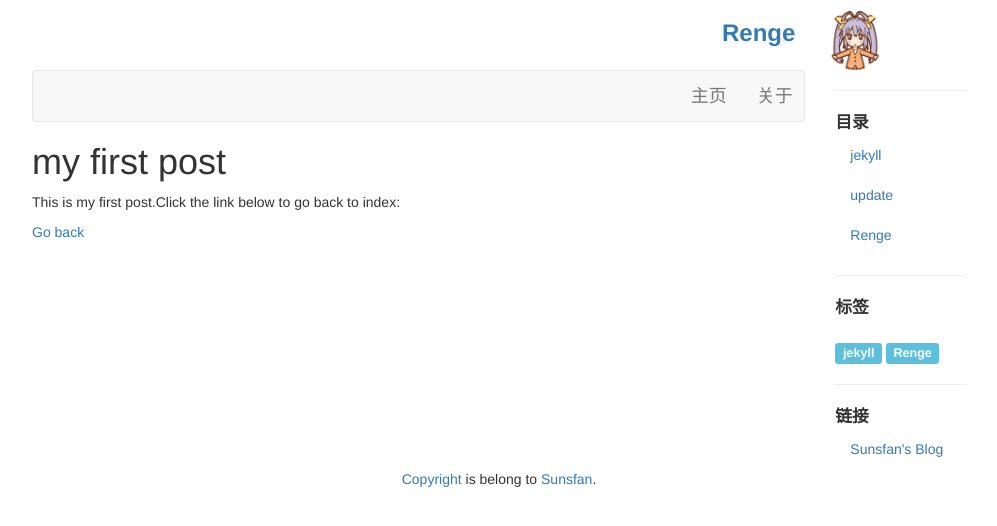
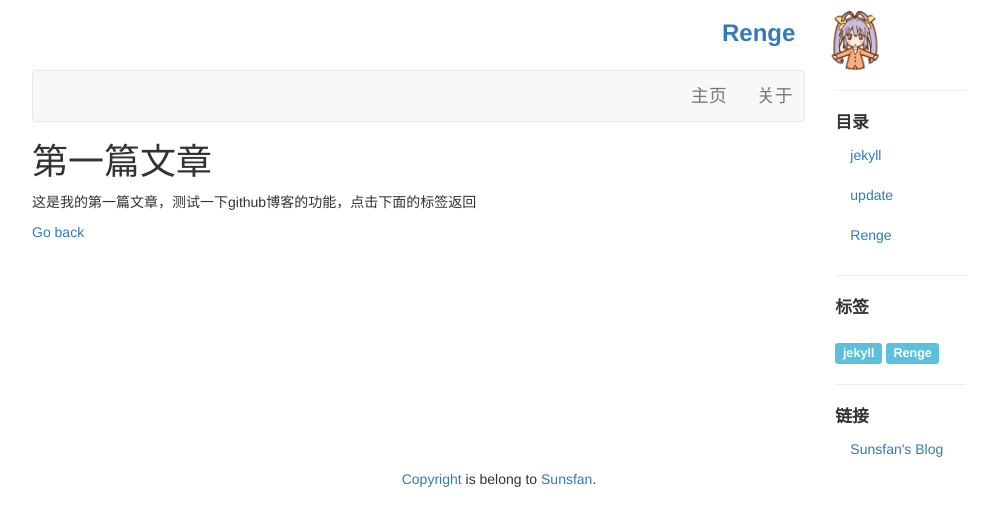
Before and after one commit to sunsfan/sunsfan.github.io, a Jekyll site: the page built from _posts/2016-12-16-first-post.html, in a window 1280 px wide. Shown: the top 526 px of the page, without its empty margins (141-1138 px from the left). Built offline with Jekyll 4.4.1, drawn with Linux system fonts in a browser that asks for light colours.

Commit message:
ninth commit

```diff
--- a/_posts/2016-12-16-first-post.html
+++ b/_posts/2016-12-16-first-post.html
@@ -1,7 +1,7 @@
 ---
 layout: default
-title: my first post
+title: 第一篇文章
 ---
 <h1>{{ page.title }}</h1>
-<p>This is my first post.Click the link below to go back to index:</p>
+<p>这是我的第一篇文章，测试一下github博客的功能，点击下面的标签返回</p>
 <a href="{{ site.baseurl }}/index.html">Go back</a>
```
Also changed, not shown: 2 other files.
